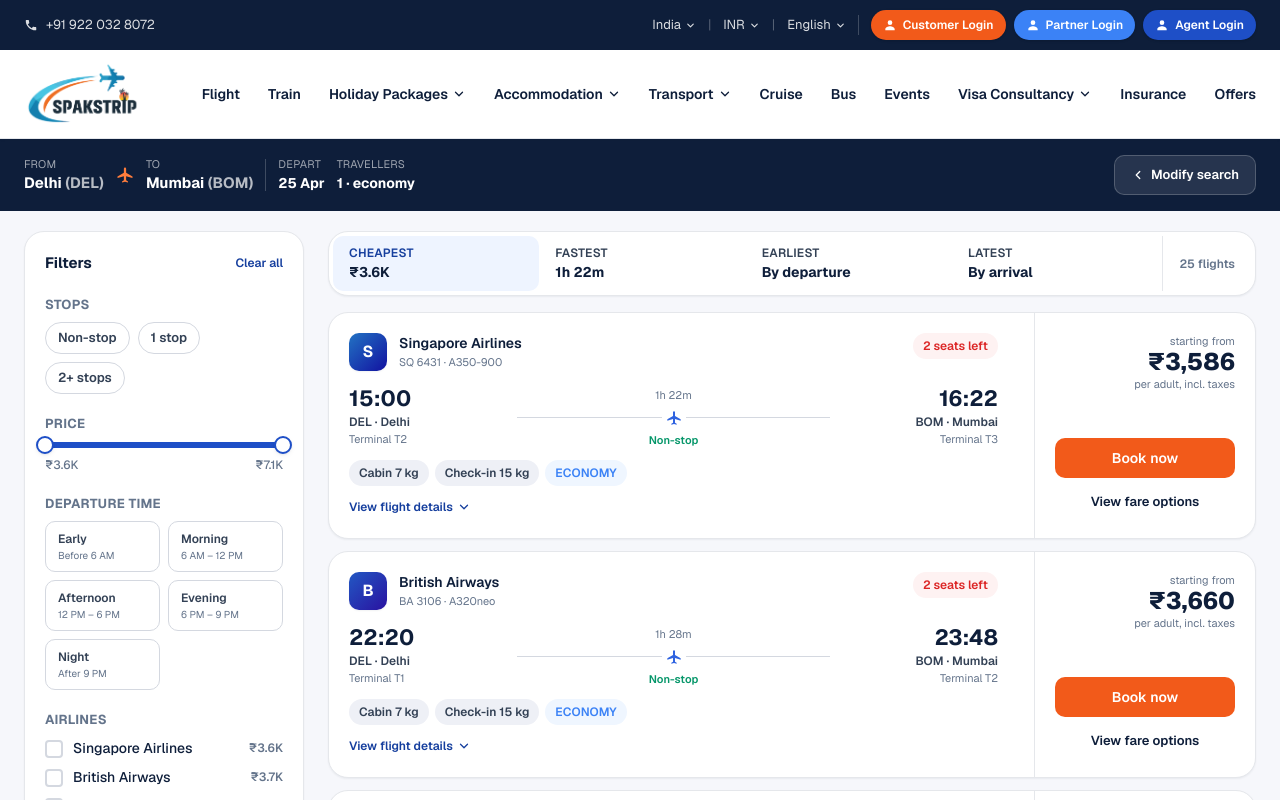
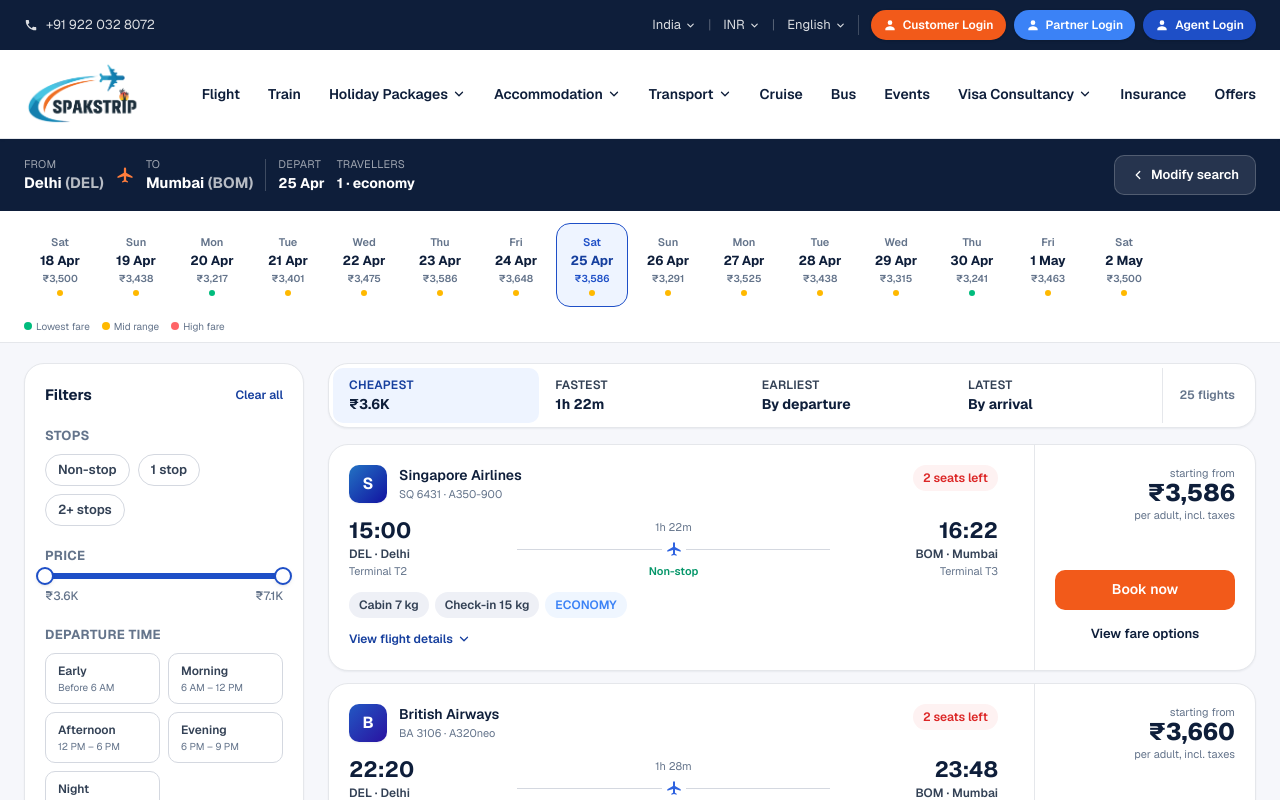
Before and after one commit to Rishi-09/spaksTrip, a Next.js app in the folder client/: page /flight/results in a window 1280 px wide. Shown: the top 800 px of the page. Built offline with nearby package versions, Linux system fonts and the light colour scheme.

Commit message:
added fare calendar and special categories

```diff
--- a/client/src/app/flight/results/page.tsx
+++ b/client/src/app/flight/results/page.tsx
@@ -1,10 +1,11 @@
 "use client";
 
 import { Suspense, useMemo, useState } from "react";
-import { useSearchParams } from "next/navigation";
+import { useRouter, useSearchParams } from "next/navigation";
 import Header from "@/components/landing/Header";
 import Footer from "@/components/landing/Footer";
 import ResultsSearchStrip from "@/components/flight/ResultsSearchStrip";
+import FareCalendar from "@/components/flight/FareCalendar";
 import FlightFiltersPanel from "@/components/flight/FlightFilters";
 import FlightSortBar from "@/components/flight/FlightSortBar";
 import FlightResultCard from "@/components/flight/FlightResultCard";
@@ -14,8 +15,10 @@
 import { useFlightSearch } from "@/hooks/useFlightSearch";
 import { applyFilters, sortOffers, type FlightFilters, type SortBy } from "@/services/flights";
 import type { CabinClass } from "@/lib/mock/flights";
+import type { FareCategory } from "@/state/flightSearchStore";
 
 const CABINS: CabinClass[] = ["ECONOMY", "PREMIUM_ECONOMY", "BUSINESS", "FIRST"];
+const FARE_CATEGORIES: FareCategory[] = ["regular", "student", "armed_forces", "senior_citizen"];
 
 export default function FlightResultsPage() {
   return (
@@ -38,6 +41,7 @@
 }
 
 function FlightResultsInner() {
+  const router = useRouter();
   const sp = useSearchParams();
   const from = sp.get("from") ?? "DEL";
   const to = sp.get("to") ?? "BOM";
@@ -50,6 +54,8 @@
   const children = Number(sp.get("children") ?? "0");
   const infants = Number(sp.get("infants") ?? "0");
   const directOnly = sp.get("direct") === "1";
+  const fareCategoryParam = (sp.get("fareCategory") as FareCategory) ?? "regular";
+  const fareCategory = FARE_CATEGORIES.includes(fareCategoryParam) ? fareCategoryParam : "regular";
 
   const input = useMemo(
     () => ({ from, to, date: depart, cabin, adults, children, infants, directOnly }),
@@ -65,6 +71,12 @@
   const filtered = useMemo(() => {
     return sortOffers(applyFilters(offers, filters), sort);
   }, [offers, filters, sort]);
+
+  const handleDateChange = (date: string) => {
+    const next = new URLSearchParams(sp.toString());
+    next.set("depart", date);
+    router.push(`/flight/results?${next.toString()}`);
+  };
 
   const searchParamsString = sp.toString();
 
@@ -82,10 +94,17 @@
         infants={infants}
         cabin={cabin}
       />
+      <FareCalendar
+        from={from}
+        to={to}
+        cabin={cabin}
+        depart={depart}
+        onDateChange={handleDateChange}
+      />
       <main className="flex-1">
         <div className="mx-auto max-w-7xl px-4 md:px-6 py-5">
           <div className="grid lg:grid-cols-[280px_1fr] gap-6">
-            <aside className="hidden lg:block sticky top-[calc(theme(spacing.0)+140px)] self-start rounded-xl bg-white border border-border-soft p-5 shadow-[var(--shadow-xs)]">
+            <aside className="hidden lg:block sticky top-[calc(theme(spacing.0)+140px)] self-start rounded-xl bg-white border border-border-soft p-5 shadow-(--shadow-xs)">
               <FlightFiltersPanel
                 offers={offers}
                 filters={filters}
@@ -134,7 +153,12 @@
               ) : (
                 <div className="flex flex-col gap-3">
                   {filtered.map((o) => (
-                    <FlightResultCard key={o.id} offer={o} searchParams={searchParamsString} />
+                    <FlightResultCard
+                      key={o.id}
+                      offer={o}
+                      searchParams={searchParamsString}
+                      fareCategory={fareCategory}
+                    />
                   ))}
                 </div>
               )}
--- /dev/null
+++ b/client/src/components/flight/FareCalendar.tsx
@@ -0,0 +1,131 @@
+"use client";
+
+import { useEffect, useRef, useState } from "react";
+import { generateFlights } from "@/lib/mock/flights";
+import { formatINR, formatWeekday, formatDayMonth } from "@/lib/format";
+import type { CabinClass } from "@/lib/mock/flights";
+
+type CalendarDay = {
+  date: string;
+  minFare: number;
+  signal: "low" | "mid" | "high";
+};
+
+type Props = {
+  from: string;
+  to: string;
+  cabin: CabinClass;
+  depart: string;
+  onDateChange: (date: string) => void;
+};
+
+function buildDates(center: string): string[] {
+  const [y, m, d] = center.split("-").map(Number);
+  const base = Date.UTC(y, m - 1, d);
+  return Array.from({ length: 15 }, (_, i) => {
+    const ts = base + (i - 7) * 86_400_000;
+    const dt = new Date(ts);
+    return `${dt.getUTCFullYear()}-${String(dt.getUTCMonth() + 1).padStart(2, "0")}-${String(dt.getUTCDate()).padStart(2, "0")}`;
+  });
+}
+
+function computeFares(from: string, to: string, cabin: CabinClass, dates: string[]): CalendarDay[] {
+  const raw = dates.map((date) => {
+    const flights = generateFlights({ from, to, date, cabin, adults: 1, children: 0, infants: 0 });
+    return { date, minFare: flights.length ? Math.min(...flights.map((f) => f.basePrice)) : 0 };
+  });
+  const valid = raw.filter((r) => r.minFare > 0).map((r) => r.minFare).sort((a, b) => a - b);
+  const median = valid.length ? valid[Math.floor(valid.length / 2)] : 1;
+  return raw.map(({ date, minFare }) => ({
+    date,
+    minFare,
+    signal: minFare === 0 ? "high" : minFare < median * 0.95 ? "low" : minFare < median * 1.08 ? "mid" : "high",
+  }));
+}
+
+const SIGNAL_DOT: Record<string, string> = {
+  low: "bg-emerald-500",
+  mid: "bg-amber-400",
+  high: "bg-red-400",
+};
+
+export default function FareCalendar({ from, to, cabin, depart, onDateChange }: Props) {
+  const [loading, setLoading] = useState(true);
+  const [days, setDays] = useState<CalendarDay[]>([]);
+  const scrollRef = useRef<HTMLDivElement>(null);
+
+  useEffect(() => {
+    setLoading(true);
+    const timer = setTimeout(() => {
+      const dates = buildDates(depart);
+      setDays(computeFares(from, to, cabin, dates));
+      setLoading(false);
+    }, 160);
+    return () => clearTimeout(timer);
+  }, [from, to, cabin, depart]);
+
+  // Scroll active date into view after loading
+  useEffect(() => {
+    if (loading || !scrollRef.current) return;
+    const idx = days.findIndex((d) => d.date === depart);
+    const el = scrollRef.current.children[idx] as HTMLElement | undefined;
+    el?.scrollIntoView({ behavior: "smooth", block: "nearest", inline: "center" });
+  }, [loading, days, depart]);
+
+  return (
+    <div className="bg-white border-b border-border-soft">
+      <div className="mx-auto max-w-7xl px-4 md:px-6">
+        <div
+          ref={scrollRef}
+          className="flex gap-1 overflow-x-auto snap-x snap-mandatory py-3 scrollbar-none"
+          style={{ scrollbarWidth: "none" }}
+          role="list"
+          aria-label="Fare calendar — select a date"
+        >
+          {loading
+            ? Array.from({ length: 15 }, (_, i) => (
+                <div
+                  key={i}
+                  className="shrink-0 snap-start w-[72px] h-[76px] rounded-lg bg-surface-muted animate-pulse"
+                />
+              ))
+            : days.map((day) => {
+                const active = day.date === depart;
+                return (
+                  <button
+                    key={day.date}
+                    type="button"
+                    role="listitem"
+                    aria-pressed={active}
+                    aria-label={`${formatWeekday(day.date)} ${formatDayMonth(day.date)} — ${day.minFare > 0 ? formatINR(day.minFare) : "unavailable"}`}
+                    onClick={() => !active && onDateChange(day.date)}
+                    className={[
+                      "shrink-0 snap-start w-[72px] flex flex-col items-center gap-0.5 rounded-lg border py-2.5 px-1 transition-all",
+                      active
+                        ? "border-brand-600 bg-brand-50"
+                        : "border-transparent hover:border-border-soft hover:bg-surface-muted cursor-pointer",
+                    ].join(" ")}
+                  >
+                    <span className={`text-[11px] font-semibold ${active ? "text-brand-600" : "text-ink-muted"}`}>
+                      {formatWeekday(day.date)}
+                    </span>
+                    <span className={`text-[13px] font-bold leading-tight ${active ? "text-brand-700" : "text-ink"}`}>
+                      {formatDayMonth(day.date)}
+                    </span>
+                    <span className={`text-[10px] font-semibold ${active ? "text-brand-600" : "text-ink-muted"}`}>
+                      {day.minFare > 0 ? formatINR(day.minFare) : "—"}
+                    </span>
+                    <span className={`mt-0.5 h-1.5 w-1.5 rounded-full ${SIGNAL_DOT[day.signal]}`} />
+                  </button>
+                );
+              })}
+        </div>
+        <div className="flex items-center gap-3 pb-2 text-[10px] text-ink-muted">
+          <span className="flex items-center gap-1"><span className="inline-block h-2 w-2 rounded-full bg-emerald-500" />Lowest fare</span>
+          <span className="flex items-center gap-1"><span className="inline-block h-2 w-2 rounded-full bg-amber-400" />Mid range</span>
+          <span className="flex items-center gap-1"><span className="inline-block h-2 w-2 rounded-full bg-red-400" />High fare</span>
+        </div>
+      </div>
+    </div>
+  );
+}
--- a/client/src/components/flight/FlightSearchForm.tsx
+++ b/client/src/components/flight/FlightSearchForm.tsx
@@ -5,7 +5,7 @@
 import Checkbox from "@/components/ui/Checkbox";
 import Button from "@/components/ui/Button";
 import DateRangePicker, { type DateRange } from "@/components/ui/DateRangePicker";
-import { useFlightSearchStore } from "@/state/flightSearchStore";
+import { useFlightSearchStore, type FareCategory } from "@/state/flightSearchStore";
 import AirportField from "./AirportField";
 import PassengerSelector from "./PassengerSelector";
 import TripTypeTabs from "./TripTypeTabs";
@@ -13,6 +13,13 @@
 import { useToast } from "@/components/ui/Toast";
 
 type Props = { variant?: "hero" | "inline" };
+
+const FARE_CATEGORIES: Array<{ value: FareCategory; label: string }> = [
+  { value: "regular", label: "Regular" },
+  { value: "student", label: "Student" },
+  { value: "armed_forces", label: "Armed Forces" },
+  { value: "senior_citizen", label: "Senior Citizen" },
+];
 
 export default function FlightSearchForm({ variant = "hero" }: Props) {
   const router = useRouter();
@@ -25,6 +32,7 @@
     cabin,
     pax,
     directOnly,
+    fareCategory,
     setTripType,
     setLeg,
     addLeg,
@@ -34,6 +42,7 @@
     setCabin,
     setPax,
     setDirectOnly,
+    setFareCategory,
     pushRecent,
   } = useFlightSearchStore();
 
@@ -77,6 +86,7 @@
       infants: String(pax.infants),
       trip: tripType,
       direct: directOnly ? "1" : "0",
+      fareCategory,
     });
     if (tripType === "ROUND" && returnDate) params.set("return", returnDate);
     if (tripType === "MULTI" && legs[1]?.from && legs[1]?.to && legs[1]?.date) {
@@ -103,20 +113,52 @@
     <div
       className={
         isHero
-          ? "rounded-2xl bg-white p-5 shadow-[var(--shadow-lg)] md:p-6"
-          : "rounded-xl bg-white p-4 shadow-[var(--shadow-sm)] border border-border-soft"
+          ? "rounded-2xl bg-white p-5 shadow-(--shadow-lg) md:p-6"
+          : "rounded-xl bg-white p-4 shadow-(--shadow-sm) border border-border-soft"
       }
     >
+      {/* Row 1: Trip type + Non-stop */}
       <div className="flex flex-wrap items-center justify-between gap-3">
         <TripTypeTabs value={tripType} onChange={setTripType} />
         <div className="flex items-center gap-4">
           <Checkbox
             id="direct-only"
-            label="Direct flights only"
+            label="Non-stop"
             checked={directOnly}
             onChange={(e) => setDirectOnly(e.target.checked)}
           />
         </div>
+      </div>
+
+      {/* Row 2: Fare category chips */}
+      <div className="mt-3 flex flex-wrap items-center gap-2">
+        <span className="text-[11px] font-semibold text-ink-muted uppercase tracking-wide">Fare type:</span>
+        {FARE_CATEGORIES.map((cat) => {
+          const active = fareCategory === cat.value;
+          return (
+            <button
+              key={cat.value}
+              type="button"
+              onClick={() => setFareCategory(cat.value)}
+              aria-pressed={active}
+              className={[
+                "inline-flex items-center gap-1.5 rounded-full border px-3 py-1 text-[12px] font-semibold transition-colors",
+                active
+                  ? "border-brand-600 bg-brand-50 text-brand-700"
+                  : "border-border-soft bg-white text-ink-muted hover:border-brand-400 hover:text-ink",
+              ].join(" ")}
+            >
+              <span
+                className={[
+                  "inline-block h-2 w-2 rounded-full border",
+                  active ? "border-brand-600 bg-brand-600" : "border-ink-muted bg-white",
+                ].join(" ")}
+                aria-hidden
+              />
+              {cat.label}
+            </button>
+          );
+        })}
       </div>
 
       {tripType !== "MULTI" ? (
@@ -130,7 +172,7 @@
             type="button"
             aria-label="Swap origin and destination"
             onClick={() => swapLeg(0)}
-            className="self-end mb-[3px] grid h-11 w-11 place-items-center rounded-full border border-border bg-white text-ink-soft hover:border-brand-500 hover:text-brand-600 transition-colors"
+            className="self-end mb-0.75 grid h-11 w-11 place-items-center rounded-full border border-border bg-white text-ink-soft hover:border-brand-500 hover:text-brand-600 transition-colors"
           >
             <svg viewBox="0 0 24 24" width={16} height={16} fill="none" stroke="currentColor" strokeWidth={2.2} strokeLinecap="round" strokeLinejoin="round" aria-hidden>
               <polyline points="16 3 21 8 16 13" />
@@ -177,7 +219,7 @@
                 type="button"
                 aria-label="Swap"
                 onClick={() => swapLeg(i)}
-                className="self-end mb-[3px] grid h-11 w-11 place-items-center rounded-full border border-border bg-white text-ink-soft hover:border-brand-500 hover:text-brand-600"
+                className="self-end mb-0.75 grid h-11 w-11 place-items-center rounded-full border border-border bg-white text-ink-soft hover:border-brand-500 hover:text-brand-600"
               >
                 <svg viewBox="0 0 24 24" width={16} height={16} fill="none" stroke="currentColor" strokeWidth={2.2} strokeLinecap="round" aria-hidden>
                   <polyline points="16 3 21 8 16 13" />
@@ -246,7 +288,7 @@
 
       <div className="mt-5 flex items-center justify-between gap-3">
         <PopularRoutes />
-        <Button onClick={onSearch} loading={submitting} size="xl" variant="accent" className="min-w-[180px]">
+        <Button onClick={onSearch} loading={submitting} size="xl" variant="accent" className="min-w-45">
           Search Flights
         </Button>
       </div>
```
Also changed, not shown: client/src/components/flight/FlightResultCard.tsx (+34 -6 lines), client/src/state/flightSearchStore.ts (+7 -1 lines).
